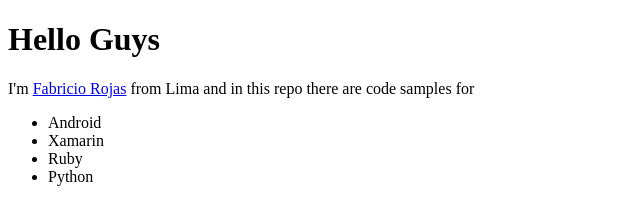
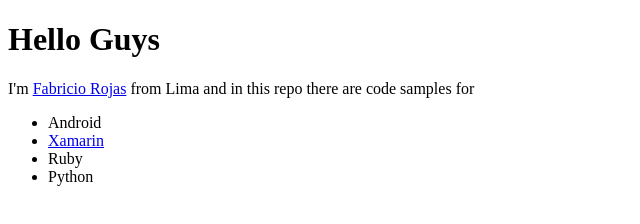
Before and after one commit to devsoftx/devsoftx.github.io, a plain HTML site: page index.html in a window 1280 px wide. Shown: the full height of the page, 0-640 px from the left. Drawn offline with Linux system fonts and the light colour scheme.

Commit message:
Add links
Add to xamarin demo

```diff
--- a/index.html
+++ b/index.html
@@ -5,7 +5,7 @@
 <p>I'm <a href='http://linkedin.com/in/fabriciorojas'>Fabricio Rojas</a> from Lima and in this repo there are code samples for</p>
 <ul>
   <li>Android</li>
-  <li>Xamarin</li>
+  <li><a href='https://github.com/devsoftx/MyNotes'>Xamarin</a></li>
   <li>Ruby</li>
   <li>Python</li>
 </ul>
```
